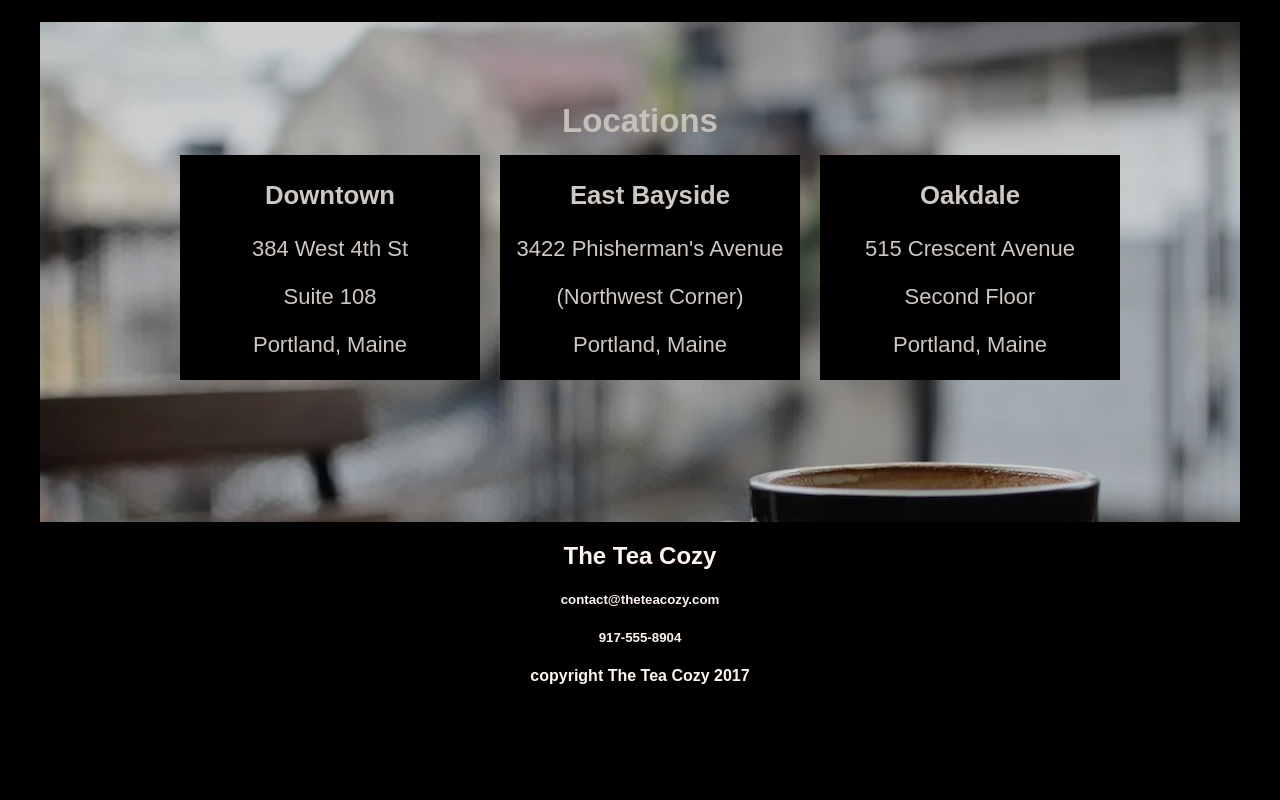
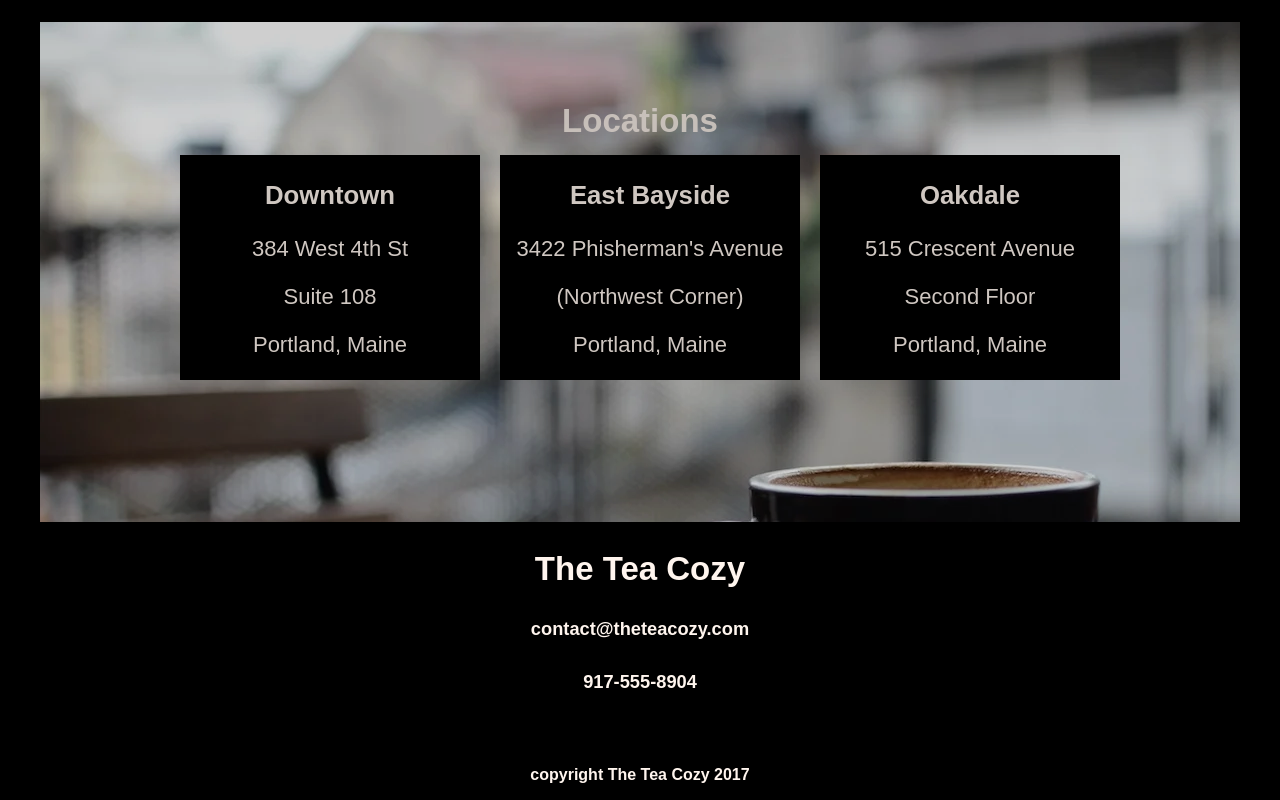
Before and after one commit to SilentStealth0/Project-Tea-Cozy, a plain HTML site: page html/index.html in a window 1280 px wide. Shown: the part 1399-2199 px from the top of the page. Before the commit the page ends 2100 px from the top, so only its background shows below. Drawn offline with Linux system fonts and the light colour scheme.

Commit message:
Contact section finished

```diff
--- a/css/index.css
+++ b/css/index.css
@@ -139,5 +139,9 @@ nav ul li{
   width: 300px;
   opacity: 1;
   margin-left: 20px;
+}
 
+.contact{
+  height: 200px;
+  font-size: 22px;
 }
--- a/html/index.html
+++ b/html/index.html
@@ -92,7 +92,8 @@
     </div>
   </section>
 </main>
-  <section class="contract">
+
+  <section class="contact">
     <h2>The Tea Cozy</h2>
     <h5>contact@theteacozy.com</h5>
     <h5>917-555-8904</h5>
```
